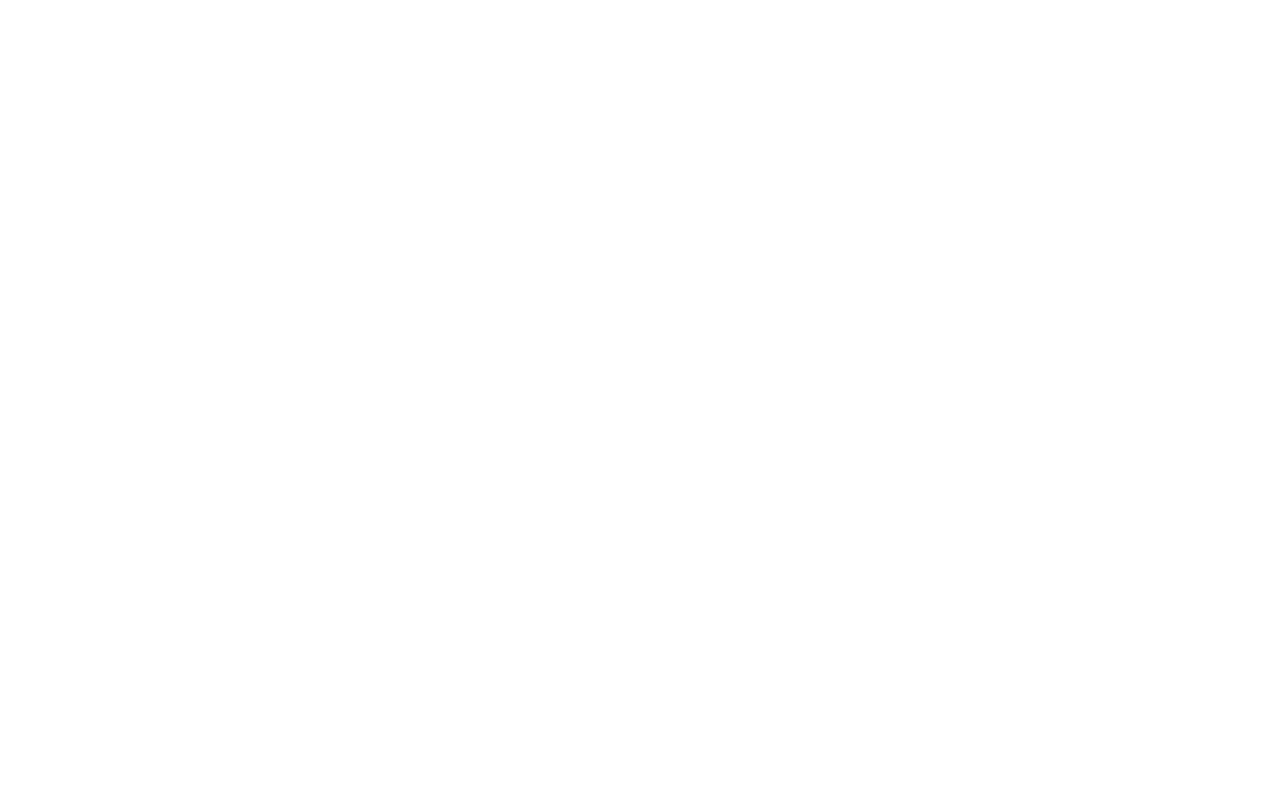
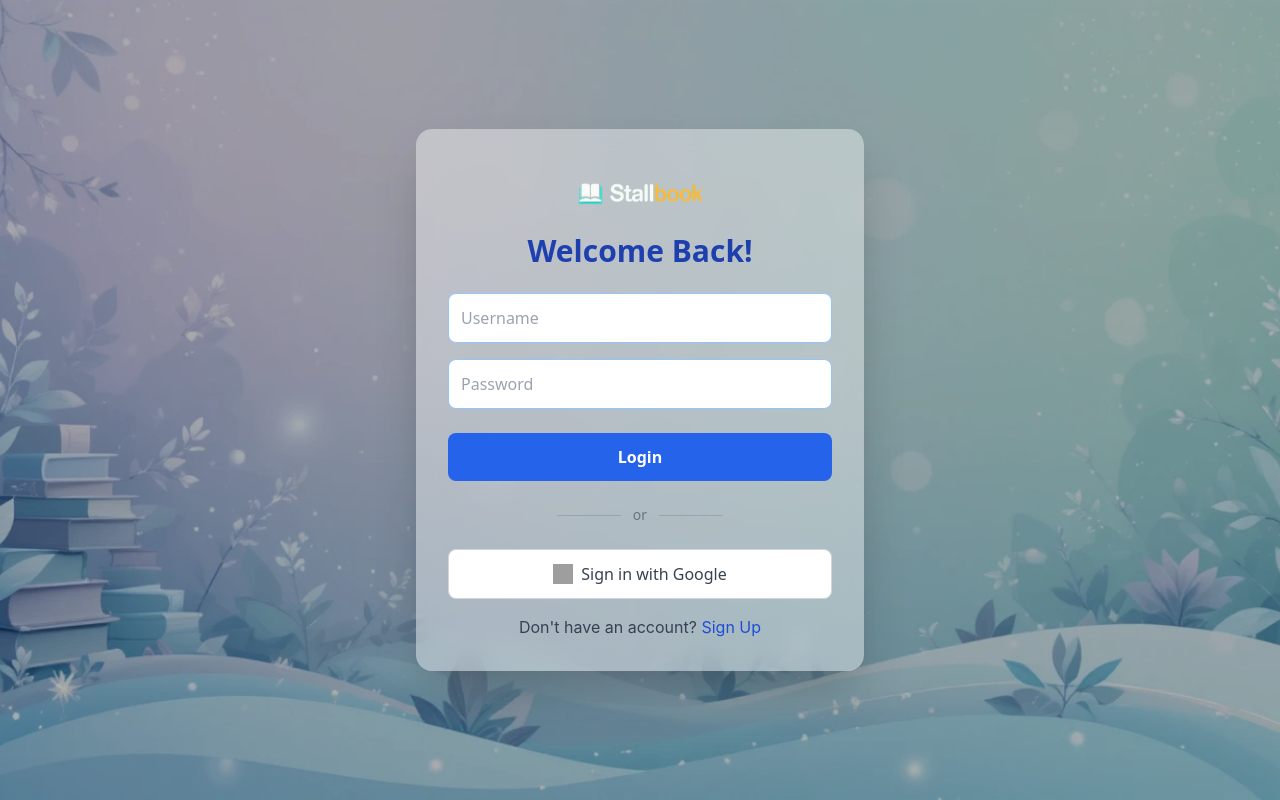
Before and after one commit to StallBook/BookFair_Management_System, a React (Create React App) app in the folder publicportalfrontend/: page /signin in a window 1280 px wide. Built offline with nearby package versions, Linux system fonts and the light colour scheme; grey boxes are pictures that could not be loaded.

Commit message:
create signin page

```diff
--- a/publicportalfrontend/src/pages/Home.tsx
+++ b/publicportalfrontend/src/pages/Home.tsx
@@ -168,7 +168,7 @@ const Home = () => {
                     initial="hidden"
                     whileInView="visible"
                     viewport={{ once: true }}
-                    style={{ backgroundColor: "oklch(94.8% 0.028 342.258)" }}
+                    style={{ backgroundColor: "oklch(95.3% 0.051 180.801)" }}
 
                 >
                     <h2 className="text-xl font-semibold mb-2">
--- a/publicportalfrontend/src/pages/Signin.tsx
+++ b/publicportalfrontend/src/pages/Signin.tsx
@@ -1,11 +1,86 @@
-import React from 'react'
+import React from "react";
+import bg from "../assets/bg1.png";
+import logo from "../assets/lg.png";
+import { Typography } from "antd";
+import { useNavigate } from "react-router-dom";
+
+const { Text } = Typography;
+
 
 const Signin = () => {
+    const navigate = useNavigate();
+
     return (
-        <div>
+        <div
+            className="min-h-screen bg-cover bg-center flex items-center justify-center"
+            style={{ backgroundImage: `url(${bg})` }}
+        >
+            {/* Transparent Overlay */}
+            <div className="absolute inset-0 bg-black/30"></div>
 
+            {/* Signup Card */}
+            <div className="justify-center items-center bg-white/40 backdrop-blur-md shadow-2xl rounded-2xl p-8 w-11/12 max-w-md text-center">
+
+                {/* Logo */}
+                <img
+                    className="w-32 h-16 object-contain mx-auto mb-2 cursor-pointer"
+                    onClick={() => navigate("/")}
+                    src={logo}
+                    alt="Logo"
+                />
+                <h1 className="text-2xl md:text-3xl font-bold text-blue-800 mb-6">
+                    Welcome Back!
+                </h1>
+
+                {/* Input Fields */}
+                <form className="flex flex-col gap-4">
+                    <input
+                        type="text"
+                        placeholder="Username"
+                        className="p-3 rounded-lg border border-blue-300 focus:outline-none focus:ring-2 focus:ring-blue-500"
+                    />
+                    <input
+                        type="password"
+                        placeholder="Password"
+                        className="p-3 rounded-lg border border-blue-300 focus:outline-none focus:ring-2 focus:ring-blue-500"
+                    />
+
+                    {/* Signup Button */}
+                    <button
+                        type="submit"
+                        className="bg-blue-600 w-full hover:bg-blue-700 text-white font-semibold py-3 rounded-lg transition-all mt-2"
+                    >
+                        Login                    </button>
+                </form>
+
+                {/* Divider */}
+                <div className="flex items-center justify-center my-6">
+                    <span className="w-16 h-px bg-gray-400"></span>
+                    <span className="mx-3 text-gray-500 text-sm">or</span>
+                    <span className="w-16 h-px bg-gray-400"></span>
+                </div>
+
+                {/* Google Signup */}
+                <button className="flex items-center justify-center gap-2 bg-white hover:bg-gray-100 text-gray-700 border border-gray-300 rounded-lg py-3 px-4 w-full transition-all mb-4">
+                    <img
+                        src="https://www.svgrepo.com/show/475656/google-color.svg"
+                        alt="Google"
+                        className="w-5 h-5"
+                    />
+                    Sign in with Google
+                </button>
+                <Text className="mt-3 text-center text-sm md:text-base text-gray-700">
+                    Don't have an account?{" "}
+                    <span
+                        className="text-blue-700 cursor-pointer hover:underline"
+                        onClick={() => navigate("/signup")}
+                    >
+                        Sign Up
+                    </span>
+                </Text>
+            </div>
         </div>
-    )
-}
+    );
+};
 
-export default Signin
+export default Signin;
```
